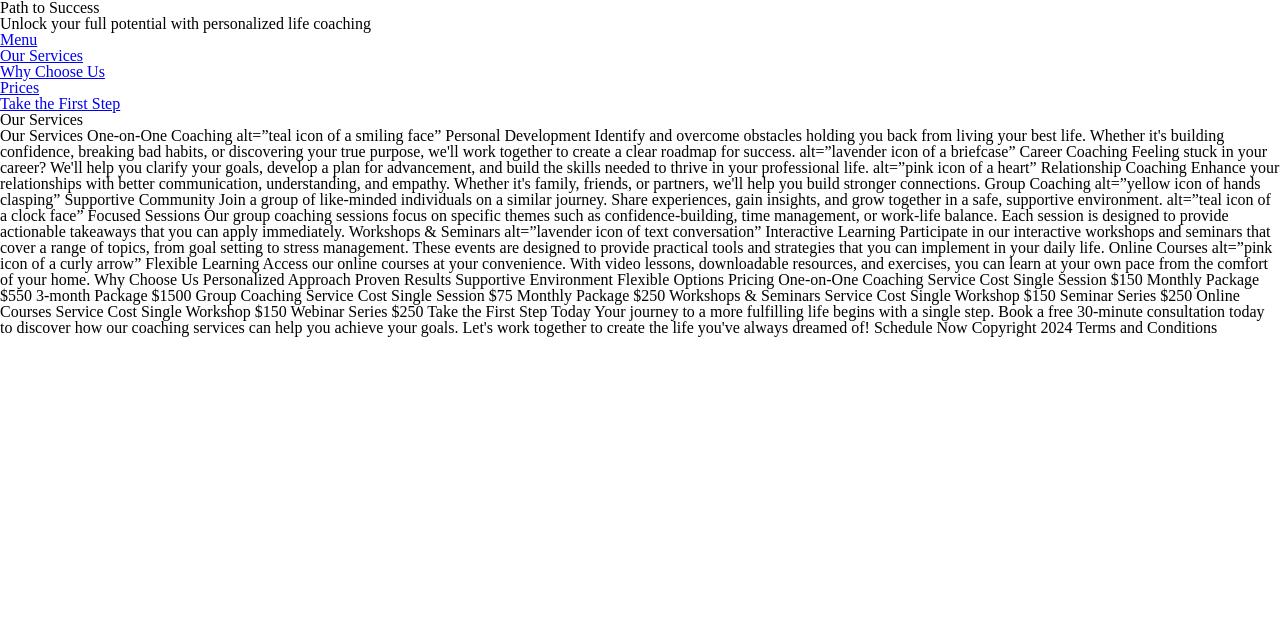
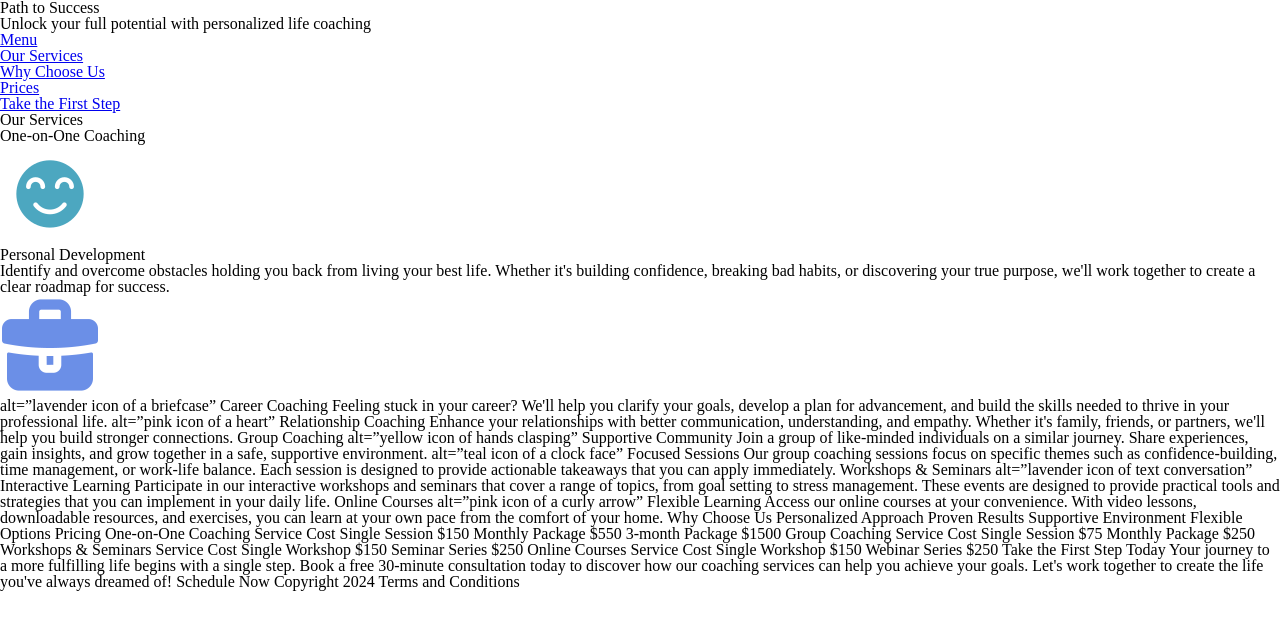
Before and after one commit to JonasGonzales02/path-to-success, a plain HTML site: page index.html in a window 1280 px wide. Drawn offline with Linux system fonts and the light colour scheme; a web font is replaced by a local one.

Commit message:
Update index.html

```diff
--- a/index.html
+++ b/index.html
@@ -23,17 +23,24 @@
         <main>
             <section id="services"></section>
             <h2>Our Services</h2>
+            <div class="Boxes">
+                <div class="Serv">
+                    <div class="Onone">
+                        <h3>One-on-One Coaching</h3>
+                        <div class="box">
+                            <div class="contain">
+                                <img src="images/personal-development.png" alt="teal icon of a smiling face">
+                                <h4>Personal Development</h4>
+                                <p>Identify and overcome obstacles holding you back from living your best life. Whether it's building confidence, breaking bad habits, or discovering your true purpose, we'll work together to create a clear roadmap for success.</p>
+                                </div>
+                                <div class="box">
+                                    <img src="images/career-coaching.png" alt="lavender icon of a briefcase">
+
+
+
 
         </main>
     </body>
-
-Our Services
-One-on-One Coaching
-
-alt=”teal icon of a smiling face”
-Personal Development
-Identify and overcome obstacles holding you back from living your best life. Whether it's building confidence, breaking bad habits, or discovering your true purpose, we'll work together to create a clear roadmap for success.
-
 
 alt=”lavender icon of a briefcase”
 Career Coaching
```
